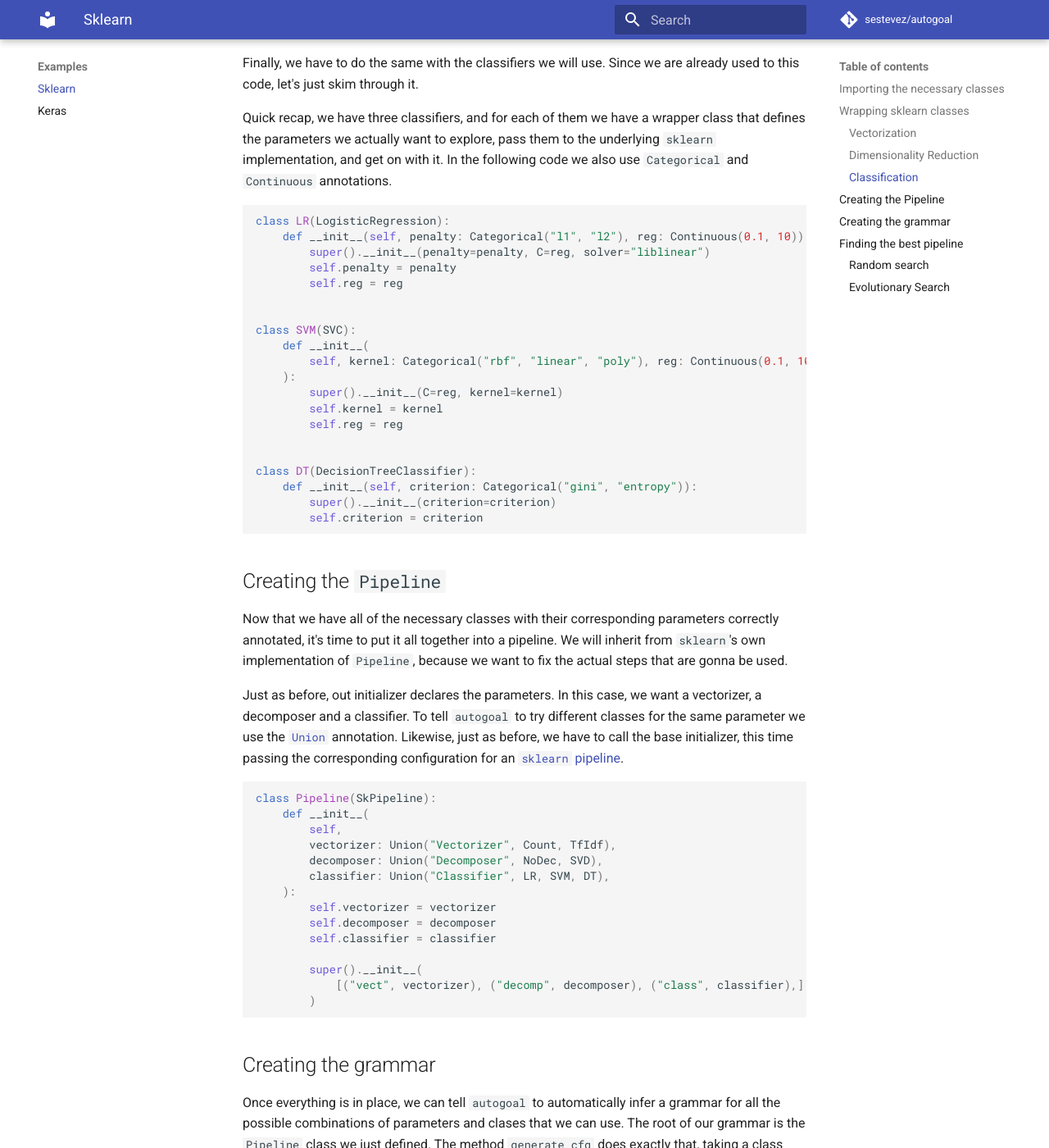
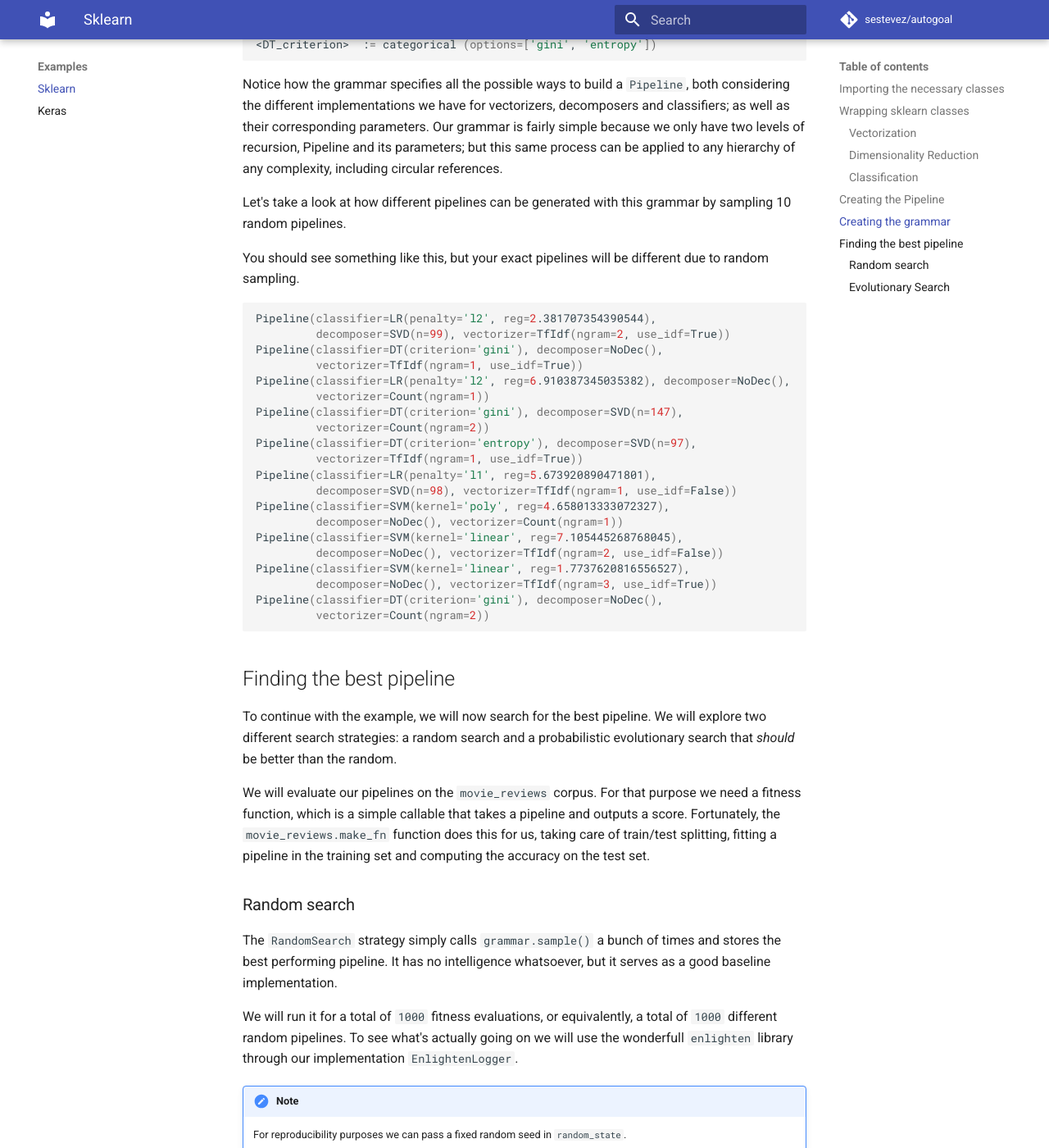
Before and after one commit to autogoal/autogoal, an MkDocs documentation site: the page built from docs/examples/sklearn_simple_grammar.md, in a window 1280 px wide and 1400 px high, scrolled down 3140 px. Shown: the whole window at 82% size. Built offline with MkDocs 1.6.1 and Material for MkDocs 9.7.7, drawn with Linux system fonts in a browser that asks for light colours; comment, search, counter and statistics services are not loaded; some of the changed text lies outside the part shown.

Commit message:
Update docs

````diff
--- a/docs/examples/sklearn_simple_grammar.md
+++ b/docs/examples/sklearn_simple_grammar.md
@@ -9,77 +9,33 @@ and apply it to solve a text classification problem
     `"movie_reviews"` corpus from `nltk`. Refer to the documentation on
     [dependencies](/dependencies/) for further information.
 
+
 ## Importing the necessary classes
 
 First let's import the relevant classes from `sklearn`.
 We will use three classifiers: support vector machines, logistic regression, and decision trees.
 
-```python
-
-from sklearn.linear_model import LogisticRegression
-from sklearn.svm import SVC
-from sklearn.tree import DecisionTreeClassifier
-
-```
 
 For text preprocessing we will use two different strategies: count and tf-idf weighting.
 
-```python
-
-from sklearn.feature_extraction.text import CountVectorizer, TfidfVectorizer
-
-```
 
 Optionally, we will try using a singular value decomposition to reduce dimensionality.
 
-```python
-
-from sklearn.decomposition import TruncatedSVD
-
-```
 
 Finally, to put it all together, we will use the `sklearn` pipeline API, that allows chaining
 multiple transformers and estimators into a single object on which we can call `fit`.
 
-```python
-
-from sklearn.pipeline import Pipeline as SkPipeline
-
-```
 
 Next we import some utilities from `autogoal` that will help us build the grammar.
 These utilities are in the `autogoal.grammar` namespace.
 
-```python
-
-from autogoal.grammar import (
-    Continuous,
-    Discrete,
-    Categorical,
-    Union,
-    Boolean,
-    generate_cfg,
-    Sampler,
-)
-
-```
 
 Next, we will also use two different search strategies, from the `autogoal.search` module.
 
-```python
-
-from autogoal.search import RandomSearch, PESearch, EnlightenLogger # <-- for logging, duh
-
-```
 
 Finally, we will use a toy dataset that comes pre-packaged with `autogoal`.
 This is the famous [Movie Reviews dataset from Pang & Lee](https://www.cs.cornell.edu/people/pabo/movie-review-data/).
 
-```python
-
-from autogoal.datasets import movie_reviews
-
-```
 
 ## Wrapping `sklearn` classes
 
@@ -100,16 +56,6 @@ to receive an `ngram` parameter. We annotate this parameter with `:Discrete(1,3)
 indicate that the possible values are integers in the interval `[1,3]`.
 Of course we also need to call the `super()` initializer and pass the corresponding value.
 
-```python
-
-
-class Count(CountVectorizer):
-    def __init__(self, ngram: Discrete(1, 3)):
-        super().__init__(ngram_range=(1, ngram))
-        self.ngram = ngram
-
-
-```
 
 !!! note
     The reason why we store `ngram` in the `__init__()` method is
@@ -119,17 +65,6 @@ class Count(CountVectorizer):
 Now we will do the same with the `TfIdfVectorizer` class, but this time we also want to
 explore automatically whether enabling or disabling `use_idf` is better.
 
-```python
-
-
-class TfIdf(TfidfVectorizer):
-    def __init__(self, ngram: Discrete(1, 3), use_idf: Boolean()):
-        super().__init__(ngram_range=(1, ngram), use_idf=use_idf)
-        self.ngram = ngram
-        self.use_idf = use_idf
-
-
-```
 
 ### Dimensionality Reduction
 
@@ -139,37 +74,12 @@ provides a fast and scalable approximation to SVDs when dealing with spare matri
 As before, we want to parameterize the end dimension, so we will use `:Discrete(50,200)`,
 i.e., if we reduce at all, reduce between `50` and `200` dimensions.
 
-```python
-
-
-class SVD(TruncatedSVD):
-    def __init__(self, n: Discrete(50, 200)):
-        super().__init__(n_components=n)
-        self.n = n
-
-
-```
 
 To disable dimensionality reduction in some pipelines, it's not correct to simply pass a `None`
 object. That would raise an exception. Instead, we make use of the
 [*Null Object* design pattern](https://en.wikipedia.org/wiki/Null_object_pattern)
 and provide a "no-op" implementation that simply passes through the values.
 
-```python
-
-
-class NoDec:
-    def fit_transform(self, X, y=None):
-        return X
-
-    def transform(self, X, y=None):
-        return X
-
-    def __repr__(self):
-        return "NoDec()"
-
-
-```
 
 !!! note
     Technically, we could use `"passtrough"` as an argument to the `Pipeline` class that we will
@@ -186,32 +96,6 @@ a wrapper class that defines the parameters we actually want to explore, pass th
 `sklearn` implementation, and get on with it. In the following code we also use `Categorical`
 and `Continuous` annotations.
 
-```python
-
-
-class LR(LogisticRegression):
-    def __init__(self, penalty: Categorical("l1", "l2"), reg: Continuous(0.1, 10)):
-        super().__init__(penalty=penalty, C=reg, solver="liblinear")
-        self.penalty = penalty
-        self.reg = reg
-
-
-class SVM(SVC):
-    def __init__(
-        self, kernel: Categorical("rbf", "linear", "poly"), reg: Continuous(0.1, 10)
-    ):
-        super().__init__(C=reg, kernel=kernel)
-        self.kernel = kernel
-        self.reg = reg
-
-
-class DT(DecisionTreeClassifier):
-    def __init__(self, criterion: Categorical("gini", "entropy")):
-        super().__init__(criterion=criterion)
-        self.criterion = criterion
-
-
-```
 
 ## Creating the `Pipeline`
 
@@ -226,26 +110,6 @@ different classes for the same parameter we use the [`Union`](/api/cfg#unions) a
 Likewise, just as before, we have to call the base initializer, this time passing the
 corresponding configuration for an [`sklearn` pipeline](https://scikit-learn.org/stable/modules/generated/sklearn.pipeline.Pipeline.html).
 
-```python
-
-
-class Pipeline(SkPipeline):
-    def __init__(
-        self,
-        vectorizer: Union("Vectorizer", Count, TfIdf),
-        decomposer: Union("Decomposer", NoDec, SVD),
-        classifier: Union("Classifier", LR, SVM, DT),
-    ):
-        self.vectorizer = vectorizer
-        self.decomposer = decomposer
-        self.classifier = classifier
-
-        super().__init__(
-            [("vect", vectorizer), ("decomp", decomposer), ("class", classifier),]
-        )
-
-
-```
 
 ## Creating the grammar
 
@@ -256,12 +120,6 @@ does exactly that, taking a class and building a context free grammar to constru
 that class, based on the parameters' annotations and recursively building the corresponding
 rules for all classes down to basic parameter types.
 
-```python
-
-grammar = generate_cfg(Pipeline)
-print(grammar)
-
-```
 
 If you run the code up to this point, it should print something like:
 
@@ -297,12 +155,6 @@ hierarchy of any complexity, including circular references.
 Let's take a look at how different pipelines can be generated with this grammar by sampling
 10 random pipelines.
 
-```python
-
-for _ in range(10):
-    print(grammar.sample())
-
-```
 
 You should see something like this, but your exact pipelines will be different due to random sampling.
 
@@ -341,11 +193,6 @@ a score. Fortunately, the `movie_reviews.make_fn` function does this for us, tak
 care of train/test splitting, fitting a pipeline in the training set and computing
 the accuracy on the test set.
 
-```python
-
-fitness_fn = movie_reviews.make_fn(examples=100)
-
-```
 
 ### Random search
 
@@ -357,14 +204,6 @@ We will run it for a total of `1000` fitness evaluations, or equivalently, a tot
 of `1000` different random pipelines. To see what's actually going on we will use
 the wonderfull `enlighten` library through our implementation `EnlightenLogger`.
 
-```python
-
-logger = EnlightenLogger(log_solutions=True)
-
-random_search = RandomSearch(grammar, fitness_fn, random_state=0)
-best_rand, fn_rand = random_search.run(1000, logger=logger)
-
-```
 
 !!! note
     For reproducibility purposes we can pass a fixed random seed in `random_state`.
@@ -389,21 +228,9 @@ All in all these three parameters control the balance between **exploration** an
 which is a complicated topic, to say the least, in evolutionary optimization.
 Here we set them to sensible values, but when in doubt, just use the defaults.
 
-```python
-
-pge = PESearch(grammar, fitness_fn, pop_size=10, selection=0.2, learning_factor=0.1, random_state=0)
-best_pge, fn_pge = pge.run(1000, logger=logger)
-
-```
 
 Finally let's see what came through:
 
-```python
-
-print("PESearch     :", fn_pge, "\n", best_pge)
-print("RandomSearch :", fn_rand, "\n", best_rand)
-
-```
 
 When both searches are over, you'll see something like:
 
````
Also changed, not shown: docs/examples/bert.md (deleted, +0 -56 lines), docs/examples/keras_text_classifier.md (deleted, +0 -127 lines), docs/examples/model_sampler.md (deleted, +0 -55 lines), 4 other files.
